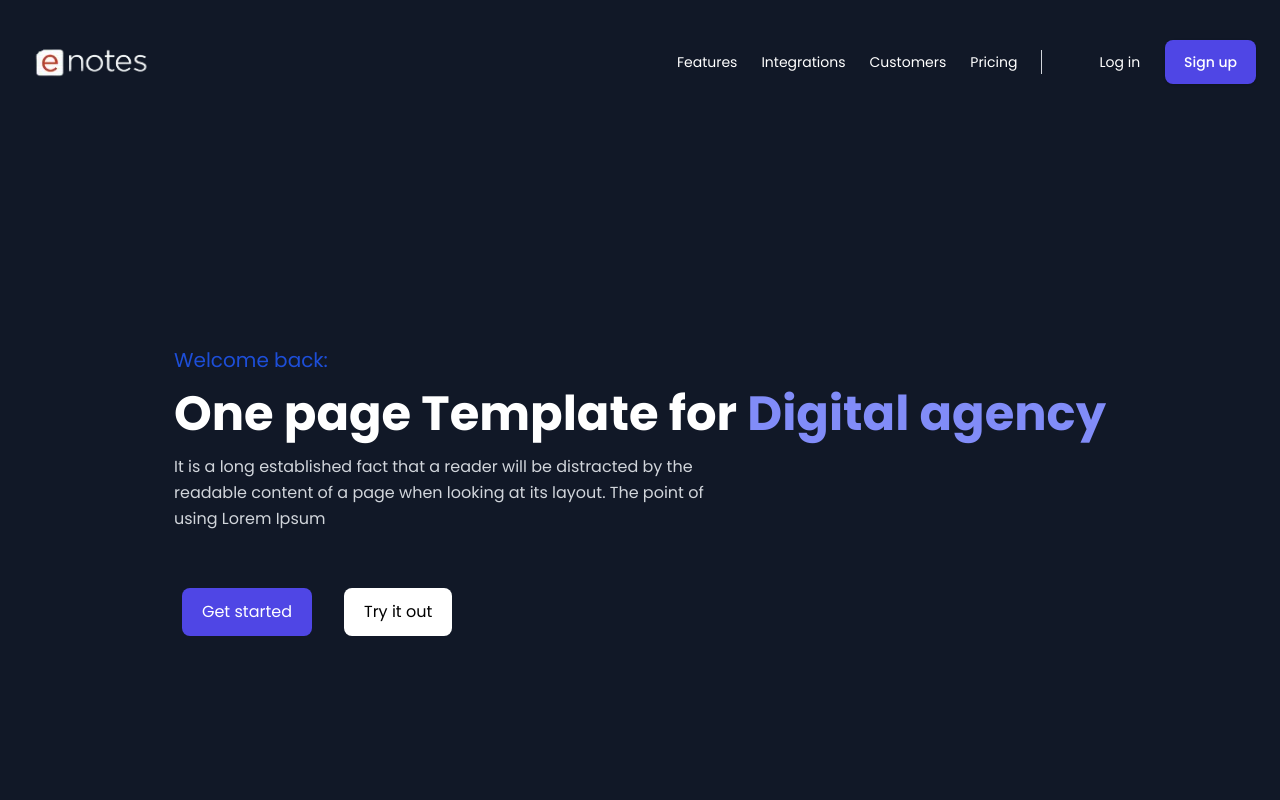
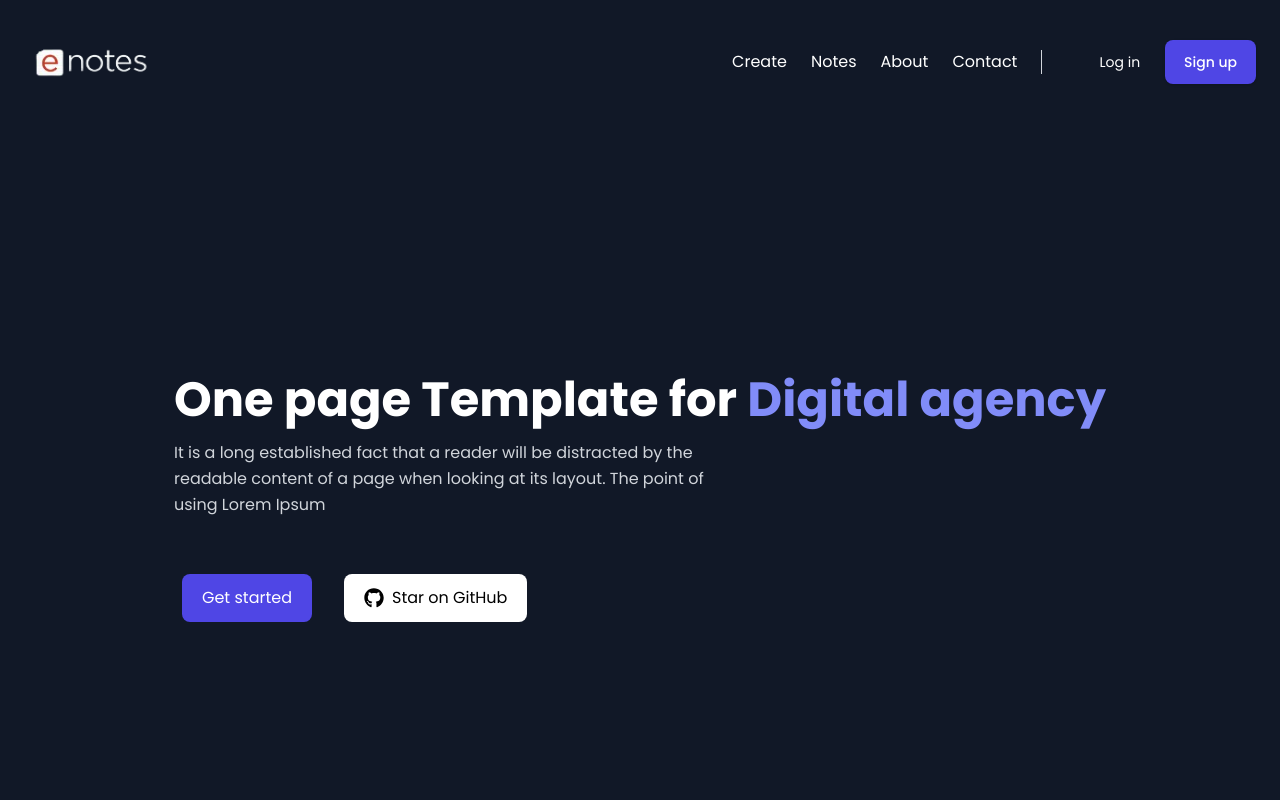
Before and after one commit to wajaht-ali/Flashcards-app, a React (Vite) app in the folder client/: page / in a window 1280 px wide. Shown: the top 800 px of the page. Built offline with nearby package versions, Linux system fonts and the light colour scheme; a web font is replaced by a local one.

Commit message:
404 Page added

```diff
--- a/client/src/App.jsx
+++ b/client/src/App.jsx
@@ -6,6 +6,7 @@ import Login from "./components/pages/Auth/Login.jsx";
 import PrivateRoute from "../src/components/routes/ProtectedRoute.jsx";
 import Dashboard from "./components/pages/Admin/Dashboard.jsx";
 import AdminRoute from "./components/routes/AdminRoute.jsx";
+import PageNotFound from "./components/PageNotFound.jsx";
 
 
 function App() {
@@ -25,6 +26,8 @@ function App() {
         <Route path="/dashboard" element={<AdminRoute />} >
           <Route path="" element={<Dashboard />} />
         </Route>
+
+        <Route path="*" element={<PageNotFound />} />
       </Routes>
     </div>
   )
--- a/client/src/components/Home.jsx
+++ b/client/src/components/Home.jsx
@@ -3,6 +3,7 @@ import React from 'react'
 import { Link } from 'react-router-dom';
 import Layout from './Layout/Layout';
 import { useAuth } from '../context/auth';
+import { FaGithub } from "react-icons/fa6";
 
 const Home = () => {
   const [auth, setAuth] = useAuth();
@@ -11,9 +12,11 @@ const Home = () => {
       <Layout>
         <div className="bg-gray-900 h-screen grid place-items-center">
           <section className="mx-auto max-w-screen-xl pb-12 px-4 items-center lg:flex lg:flex-col lg:items-start md:px-8">
-            <div className='text-xl'>
+
+            {auth?.token ? (<div className='text-xl'>
               <h2 className="text-blue-700">Welcome back: <span className="text-white font-semibold">{auth?.user?.name}</span></h2>
-            </div>
+            </div>) : (<></>)}
+
             <div className="space-y-4 py-4 flex-1 sm:text-center lg:text-left">
               <h1 className="text-white font-bold text-4xl xl:text-5xl">
                 One page Template for
@@ -23,17 +26,14 @@ const Home = () => {
                 It is a long established fact that a reader will be distracted by the readable content of a page when looking at its layout. The point of using Lorem Ipsum
               </p>
               <div className="pt-10 items-center justify-center space-y-3 sm:space-x-6 sm:space-y-0 sm:flex lg:justify-start">
-                <Link to="javascript:void(0)" className="px-5 mx-2 py-3 text-white duration-150 bg-indigo-600 rounded-lg hover:bg-indigo-700 active:shadow-lg">
+                <Link to="/dashboard" className="px-5 mx-2 py-3 text-white duration-150 bg-indigo-600 rounded-lg hover:bg-indigo-700 active:shadow-lg">
                   Get started
                 </Link>
-                <Link to="javascript:void(0)" className="px-5 mx-2 py-3 text-black duration-150 bg-white hover:text-black hover:bg-gray-200 rounded-lg active:shadow-lg">
-                  Try it out
+                <Link target='_blank' to="https://github.com/wajaht-ali/Flashcards-app" className="px-5 mx-2 py-3 text-black duration-150 bg-white flex items-center gap-2 hover:text-black hover:bg-gray-200 rounded-lg active:shadow-lg text-md">
+                  <FaGithub size={20}/>Star on GitHub
                 </Link>
               </div>
             </div>
-            {/* <div className="flex-1 text-center mt-7 lg:mt-0 lg:ml-3">
-              <img src="https://i.postimg.cc/HxHyt53c/undraw-heatmap-uyye.png" className="w-full mx-auto sm:w-10/12  lg:w-full" />
-            </div> */}
           </section>
         </div>
       </Layout>
--- a/client/src/components/Layout/Navbar.jsx
+++ b/client/src/components/Layout/Navbar.jsx
@@ -92,10 +92,10 @@ const Navbar = () => {
     const [state, setState] = useState(false)
     const [auth, setAuth] = useAuth();
     const navigation = [
-        { title: "Features", path: "javascript:void(0)" },
-        { title: "Integrations", path: "javascript:void(0)" },
-        { title: "Customers", path: "javascript:void(0)" },
-        { title: "Pricing", path: "javascript:void(0)" }
+        { title: "Create", path: "/dashboard" },
+        { title: "Notes", path: "/notes" },
+        { title: "About", path: "/about-us" },
+        { title: "Contact", path: "/contact-us" }
     ]
 
     return (
@@ -125,7 +125,7 @@ const Navbar = () => {
                         {
                             navigation.map((item, idx) => {
                                 return (
-                                    <li key={idx} className="text-white hover:text-indigo-600">
+                                    <li key={idx} className="text-white text-[16px] hover:text-indigo-600">
                                         <Link to={item.path} className="block">
                                             {item.title}
                                         </Link>
--- /dev/null
+++ b/client/src/components/PageNotFound.jsx
@@ -0,0 +1,33 @@
+/* eslint-disable no-unused-vars */
+import React from 'react'
+import { Link } from 'react-router-dom'
+
+const PageNotFound = () => {
+    return (
+        <main>
+            <div className="max-w-screen-xl mx-auto px-4 flex items-center justify-start h-screen md:px-8">
+                <div className="max-w-lg mx-auto space-y-3 text-center">
+                    <h3 className="text-indigo-600 font-semibold">
+                        404 Error
+                    </h3>
+                    <p className="text-gray-800 text-4xl font-semibold sm:text-5xl">
+                        Page not found
+                    </p>
+                    <p className="text-gray-600">
+                        Sorry, the page you are looking for could not be found or has been removed.
+                    </p>
+                    <div className="flex flex-wrap items-center justify-center gap-3">
+                        <Link to="/" className="block py-2 px-4 text-white font-medium bg-indigo-600 duration-150 hover:bg-indigo-500 active:bg-indigo-700 rounded-lg">
+                            Go back
+                        </Link>
+                        <Link to="/contact" className="block py-2 px-4 text-gray-700 hover:bg-gray-50 font-medium duration-150 active:bg-gray-100 border border-gray-400 rounded-lg">
+                            Contact support
+                        </Link>
+                    </div>
+                </div>
+            </div>
+        </main>
+    )
+}
+
+export default PageNotFound
--- a/client/src/styles/App.css
+++ b/client/src/styles/App.css
@@ -832,6 +832,10 @@ video {
   max-width: 20rem;
 }
 
+.max-w-lg{
+  max-width: 32rem;
+}
+
 .flex-1{
   flex: 1 1 0%;
 }
@@ -867,12 +871,20 @@ video {
   flex-direction: column;
 }
 
+.flex-wrap{
+  flex-wrap: wrap;
+}
+
 .place-items-center{
   place-items: center;
 }
 
 .items-center{
   align-items: center;
+}
+
+.justify-start{
+  justify-content: flex-start;
 }
 
 .justify-end{
@@ -1219,6 +1231,19 @@ video {
   line-height: 1.75rem;
 }
 
+.text-lg{
+  font-size: 1.125rem;
+  line-height: 1.75rem;
+}
+
+.text-\[20px\]{
+  font-size: 20px;
+}
+
+.text-\[16px\]{
+  font-size: 16px;
+}
+
 .font-bold{
   font-weight: 700;
 }
@@ -1321,6 +1346,11 @@ video {
   --tw-shadow: var(--tw-shadow-colored);
 }
 
+.shadow-gray-500{
+  --tw-shadow-color: #6b7280;
+  --tw-shadow: var(--tw-shadow-colored);
+}
+
 .outline-none{
   outline: 2px solid transparent;
   outline-offset: 2px;
@@ -1440,6 +1470,11 @@ video {
   background-color: rgb(67 56 202 / var(--tw-bg-opacity));
 }
 
+.active\:bg-gray-100:active{
+  --tw-bg-opacity: 1;
+  background-color: rgb(243 244 246 / var(--tw-bg-opacity));
+}
+
 .active\:shadow-lg:active{
   --tw-shadow: 0 10px 15px -3px rgb(0 0 0 / 0.1), 0 4px 6px -4px rgb(0 0 0 / 0.1);
   --tw-shadow-colored: 0 10px 15px -3px var(--tw-shadow-color), 0 4px 6px -4px var(--tw-shadow-color);
@@ -1528,6 +1563,11 @@ video {
     font-size: 1.875rem;
     line-height: 2.25rem;
   }
+
+  .sm\:text-5xl{
+    font-size: 3rem;
+    line-height: 1;
+  }
 }
 
 @media (min-width: 768px){
```
